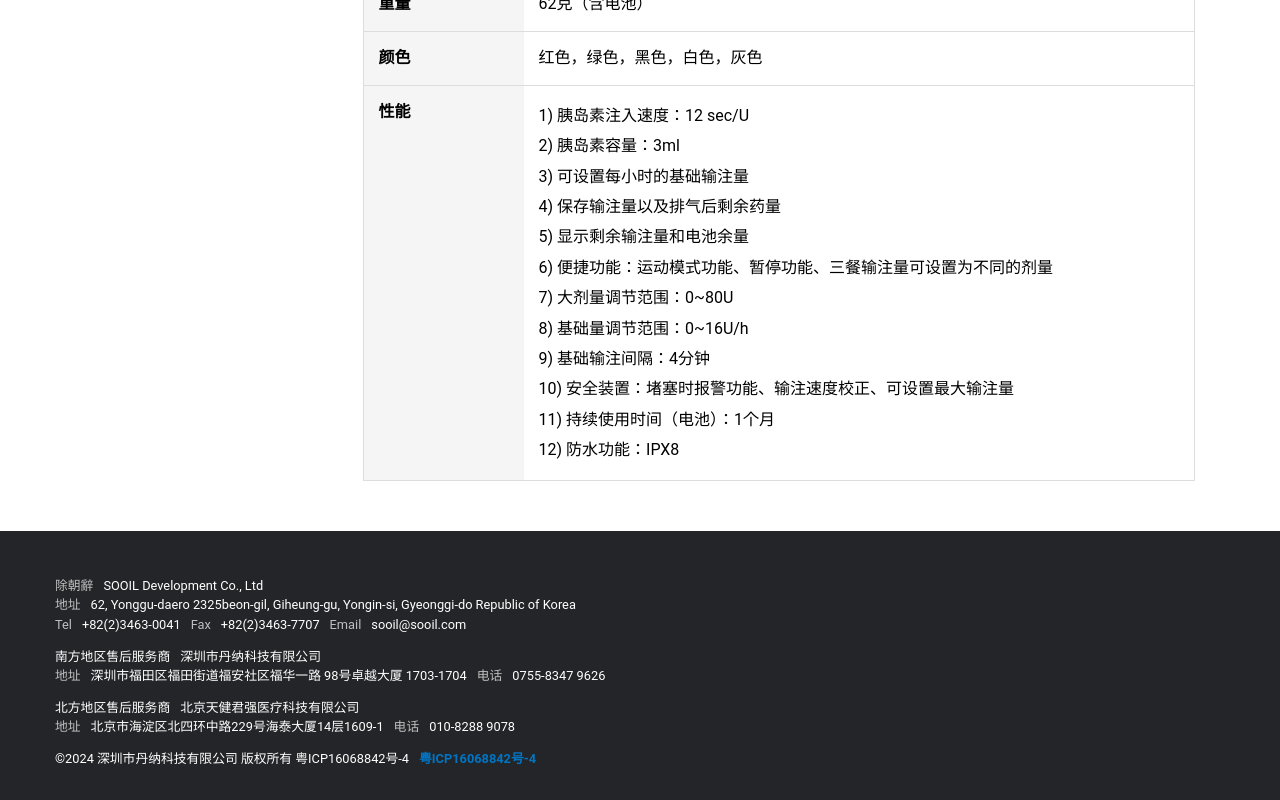
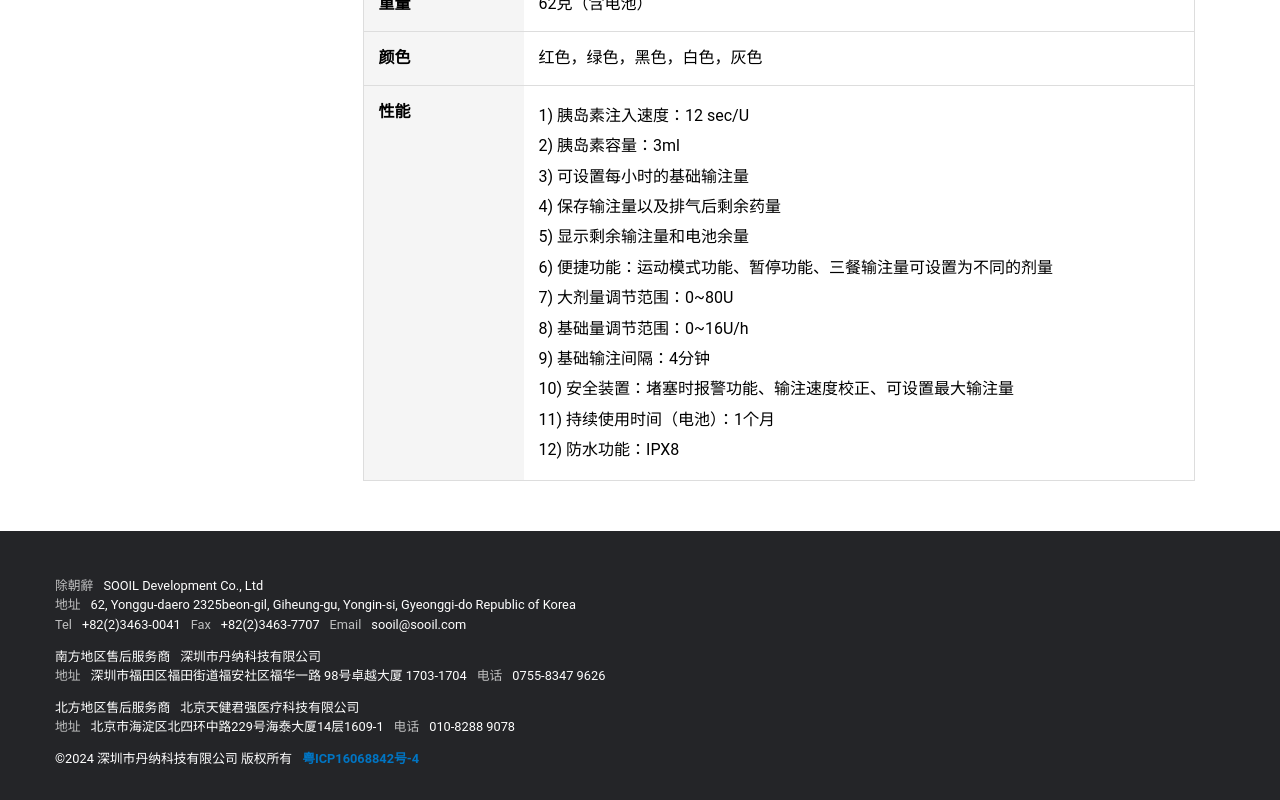
Before and after one commit to sooildev/Sooil-Web-CN, a React (Create React App) app: page / in a window 1280 px wide. Shown: the part 2295-3095 px from the top of the page. Built offline with nearby package versions, Linux system fonts and the light colour scheme.

Commit message:
fix footer

```diff
--- a/src/constants/mainPageTexts.ts
+++ b/src/constants/mainPageTexts.ts
@@ -141,7 +141,7 @@ const FOOTER_COPYRIGHT_TEXT = {
   icp_companyInfo: [
     {
       label: '',
-      value: '©2024 深圳市丹纳科技有限公司 版权所有 粤ICP16068842号-4',
+      value: '©2024 深圳市丹纳科技有限公司 版权所有',
     },
     {
       label: '',
```
